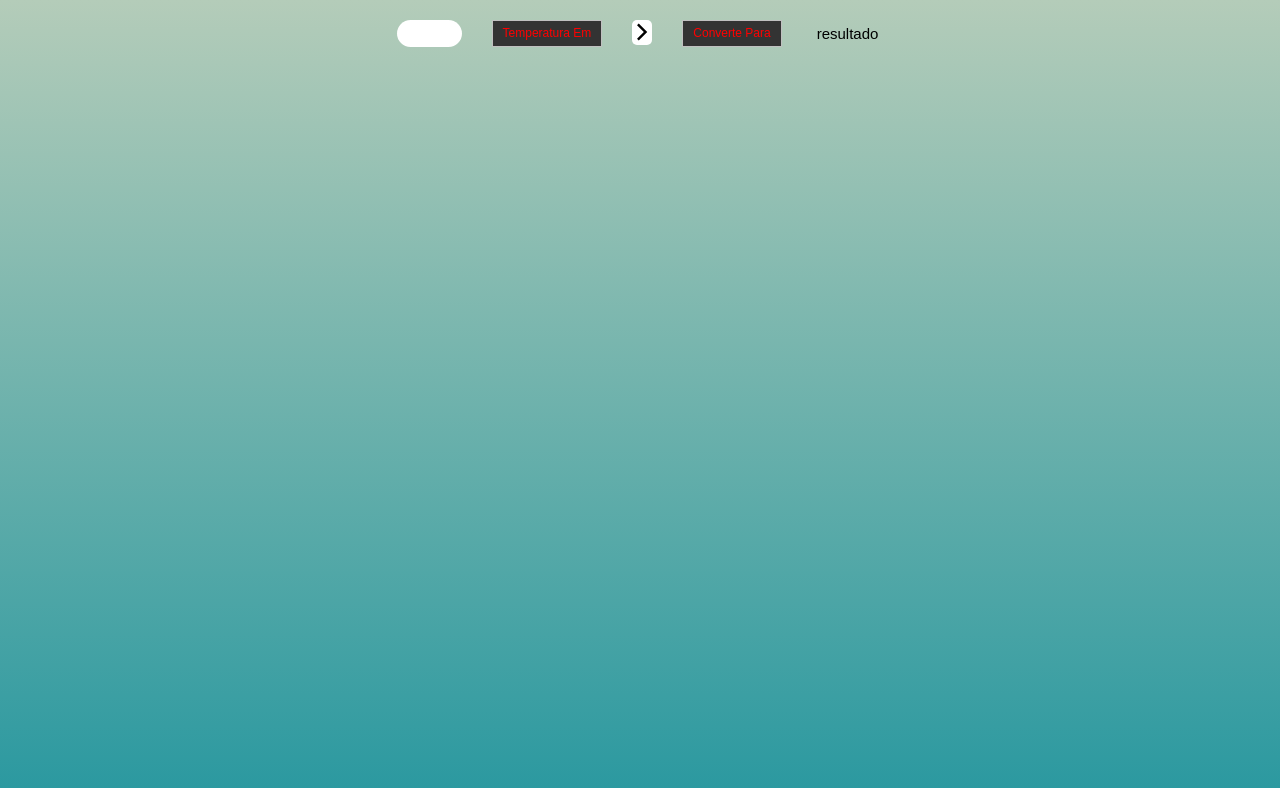
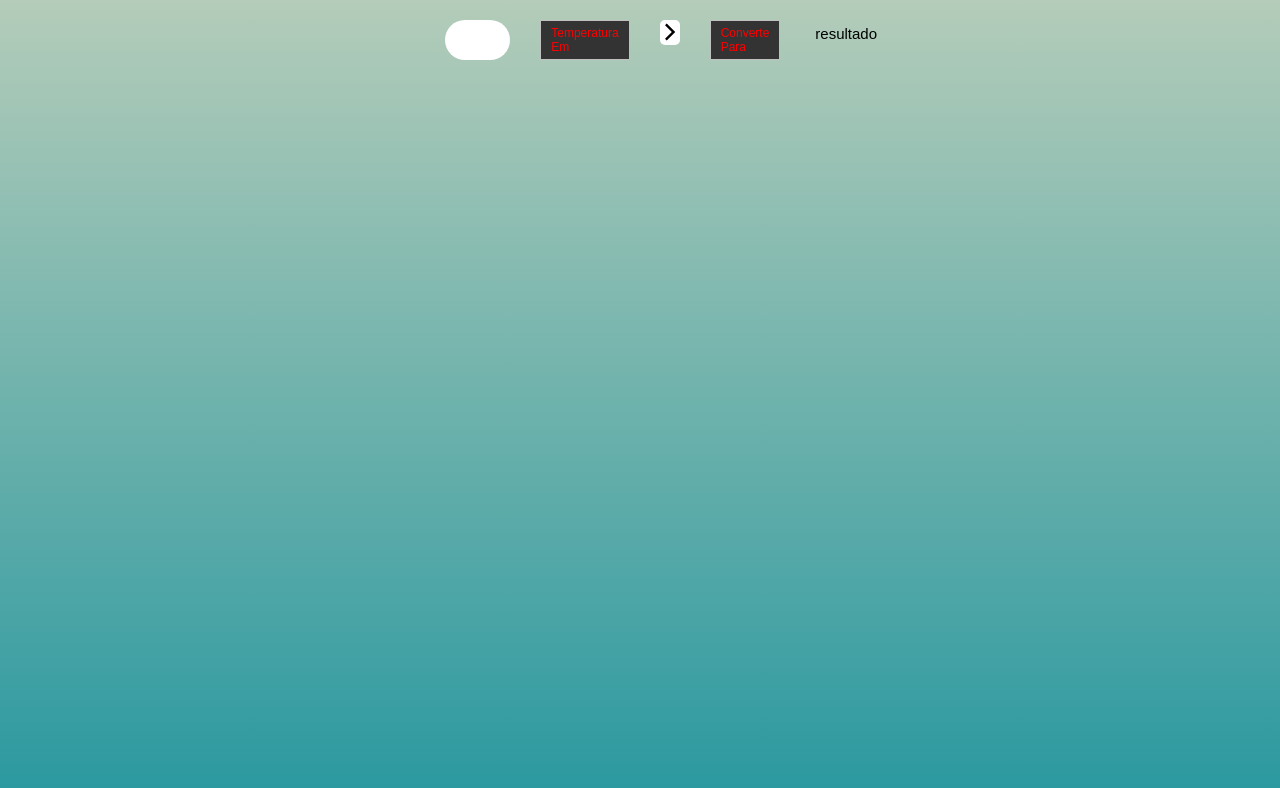
Before and after one commit to Torodestemido/conversor-de-temperaturas, a plain HTML site: page index.html in a window 1280 px wide. Drawn offline with Linux system fonts and the light colour scheme.

Commit message:
adicionando margem

```diff
--- a/style.css
+++ b/style.css
@@ -139,3 +139,12 @@ img {
   color: red;
   margin-top: 2px;
 }
+/* #temperatura {
+  margin-left: 10%;
+} */
+#numero {
+  margin-left: 10%;
+}
+#resultado {
+  margin-right: 10%;
+}
```
